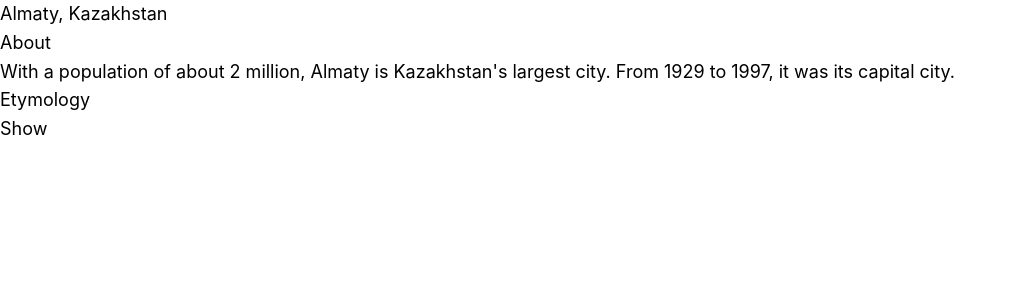
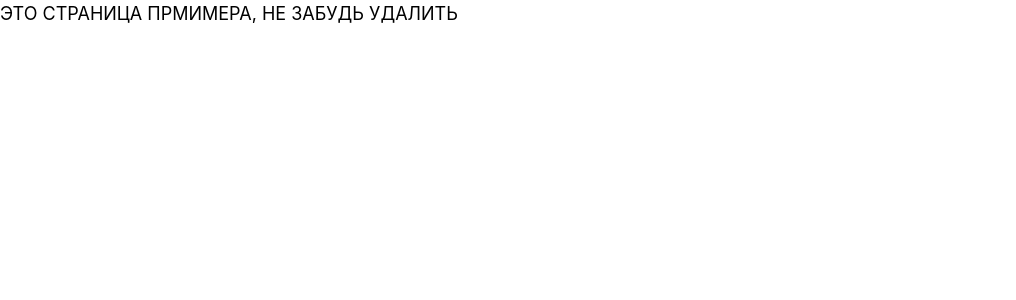
Before and after one commit to dmitriKrupin/oMyReact, a Next.js app: page /example in a window 1280 px wide. Shown: the top 300 px of the page, without its empty margins (0-1016 px from the left). Built offline with nearby package versions, Linux system fonts and the light colour scheme.

Commit message:
Page example/index.tsx has been deleted and also next.config.js has been updated.

```diff
--- a/src/pages/example/index.tsx
+++ b/src/pages/example/index.tsx
@@ -1,4 +1,4 @@
-import {useState} from 'react';
+/*import {useState} from 'react';
 
 export default function ExamplePage() {
     const [activeIndex, setActiveIndex] = useState(0);
@@ -49,4 +49,10 @@ function Panel(props: {
             )}
         </section>
     );
+}*/
+
+export default function ExamplePage() {
+    return (
+      <div>ЭТО СТРАНИЦА ПРМИМЕРА, НЕ ЗАБУДЬ УДАЛИТЬ</div>
+    );
 }
```
